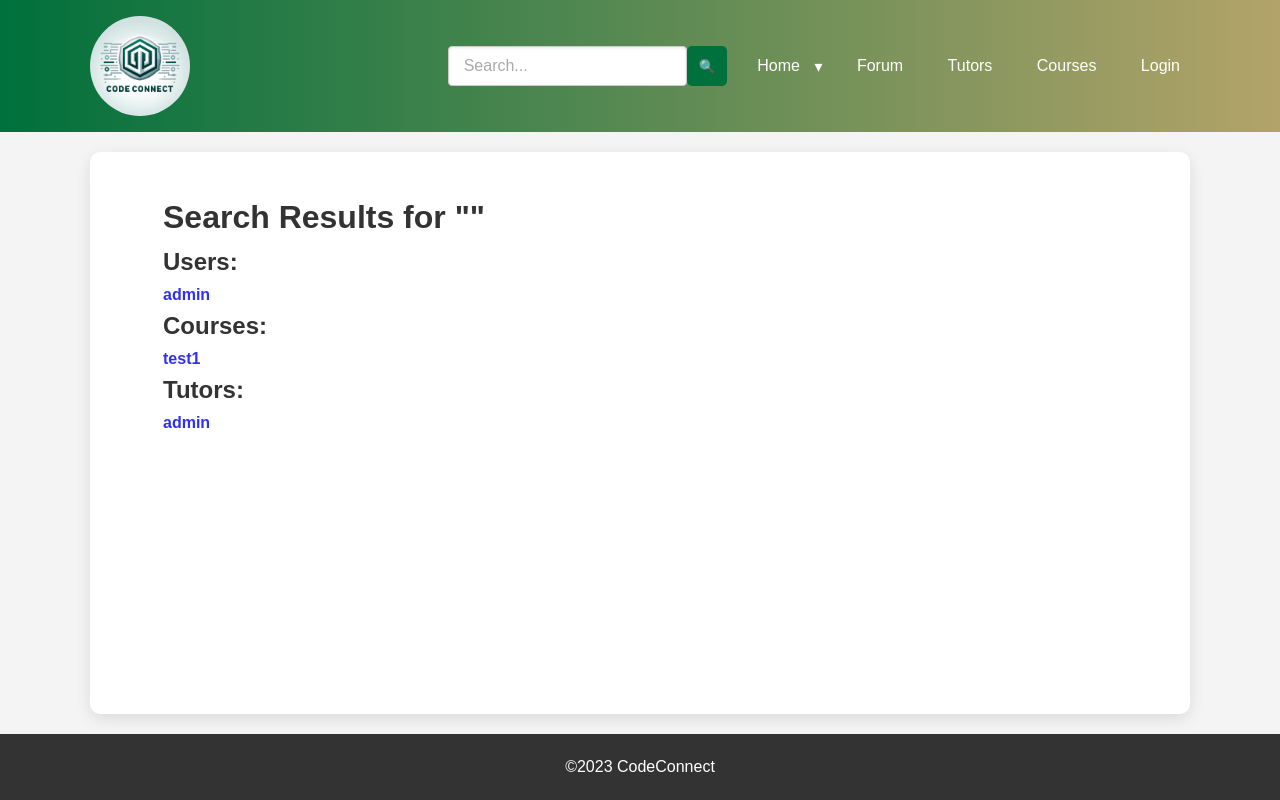
After one commit to UberCoderHyde/3135-Final-Project, a Flask app: page /search-results in a window 1280 px wide. The commit adds this page. Run offline with Flask 3, Linux system fonts and the light colour scheme.

Commit message:
got search bar to work!

```diff
--- a/app/main/routes.py
+++ b/app/main/routes.py
@@ -1,6 +1,7 @@
 from flask import render_template, request, Blueprint
+from app.models import User, Course
 
-from flask import Blueprint
+from flask import Blueprint,jsonify
 
 main = Blueprint('main', __name__, template_folder='templates')
 
@@ -23,3 +24,26 @@ def contact():
     return render_template('main/contact.html')
 
 # Additional routes can be added in a similar manner
+@main.route('/search-results')
+def search_results():
+    query = request.args.get('query', '').strip()
+
+    # Search for users, courses, and tutors based on the query
+    users = User.query.filter(User.username.ilike(f'%{query}%')).all()
+    courses = Course.query.filter(Course.name.ilike(f'%{query}%')).all()
+
+    # You may need to adjust the search criteria for tutors based on your requirements
+    tutors = User.query.filter(User.is_tutor).filter(User.username.ilike(f'%{query}%')).all()
+
+    return render_template('main/search_results.html', query=query, users=users, courses=courses, tutors=tutors)
+@main.route('/search-suggestions')
+def search_suggestions():
+    query = request.args.get('query', '').strip()
+
+    # Fetch user, course, and tutor suggestions based on the query
+    user_suggestions = [user.username for user in User.query.filter(User.username.ilike(f'%{query}%')).limit(5)]
+    course_suggestions = [course.name for course in Course.query.filter(Course.name.ilike(f'%{query}%')).limit(5)]
+    tutor_suggestions = [tutor.username for tutor in User.query.filter(User.is_tutor).filter(User.username.ilike(f'%{query}%')).limit(5)]
+
+    suggestions = user_suggestions + course_suggestions + tutor_suggestions
+    return jsonify(suggestions)
--- /dev/null
+++ b/app/main/templates/main/search_results.html
@@ -0,0 +1,33 @@
+
+{% extends 'base.html' %}
+
+{% block title %}Home{% endblock %}
+
+{% block content %}
+<main class="container">
+    <div class="container">
+        <h1>Search Results for "{{ query }}"</h1>
+
+        <h2>Users:</h2>
+        <ul>
+            {% for user in users %}
+                <li><a href="{{ url_for('user.profile', user_id=user.id) }}">{{ user.username }}</a></li>
+            {% endfor %}
+        </ul>
+
+        <h2>Courses:</h2>
+        <ul>
+            {% for course in courses %}
+                <li><a href="{{ url_for('courses.course_detail', course_id=course.id) }}">{{ course.name }}</a></li>
+            {% endfor %}
+        </ul>
+
+        <h2>Tutors:</h2>
+        <ul>
+            {% for tutor in tutors %}
+                <li><a href="{{ url_for('tutoring.tutor_profile', tutor_id=tutor.id) }}">{{ tutor.username }}</a></li>
+            {% endfor %}
+        </ul>
+    </div>
+</main>
+{% endblock %}
--- a/app/static/css/styles.css
+++ b/app/static/css/styles.css
@@ -773,3 +773,40 @@
 .indented {
 padding-left:20px
 }
+.search-container {
+    display: flex;
+    align-items: center;
+}
+
+.search-form {
+    display: flex;
+    align-items: center;
+}
+
+.search-input {
+    flex-grow: 1;
+    margin-right: 10px; /* Adjust as needed */
+    border: 1px solid #ccc; /* Add a border for better visibility */
+    border-radius: 5px; /* Optional: Add rounded corners */
+    padding: 8px; /* Adjust padding as needed */
+    height: 40px; /* Set the height of the input */
+}
+
+.search-button {
+    background-color: #00703C; /* Green color, adjust as needed */
+    color: white;
+    border: none;
+    border-radius: 5px;
+    padding: 8px 12px; /* Adjust padding as needed */
+    cursor: pointer;
+    height: 40px; /* Set the height of the button to match the input */
+
+}
+
+.search-input:focus {
+    outline: none; /* Remove the default focus outline */
+    border-color: #00703C; /* Highlight the input when focused, adjust as needed */
+}
+.search-button:hover {
+    background-color: #B3A369; /* Change the color on hover, adjust as needed */
+}
--- a/app/templates/base.html
+++ b/app/templates/base.html
@@ -13,6 +13,13 @@
             <div class="nav-container">
                 <div class="logo-container">
                     <img src="{{ url_for('static', filename='img/CompanyLogo.png') }}" class="logo" alt="Company Logo">
+                </div>
+                <div class="search-container">
+                    <form action="{{ url_for('main.search_results') }}" method="GET" class="search-form">
+                        <input type="text" placeholder="Search..." name="query" id="search-input" list="search-results-list" class="search-input">
+                        <datalist id="search-results-list"></datalist>
+                        <button type="submit" class="search-button">&#128269;</button>
+                    </form>
                 </div>
                 <ul class="nav-links">
                     {% if current_user.is_authenticated %}
@@ -83,6 +90,33 @@
                 }
             });
         });
+        document.addEventListener('DOMContentLoaded', function() {
+        var searchInput = document.getElementById('search-input');
+        var searchResultsList = document.getElementById('search-results-list');
+
+        searchInput.addEventListener('input', function() {
+            var query = this.value.trim();
+
+            if (query.length === 0) {
+                searchResultsList.innerHTML = ''; // Clear the suggestions if the input is empty
+                return;
+            }
+
+            // Use an AJAX request to fetch search suggestions from the server
+            fetch(`/search-suggestions?query=${encodeURIComponent(query)}`)
+                .then(response => response.json())
+                .then(data => {
+                    // Update the datalist with the fetched suggestions
+                    searchResultsList.innerHTML = '';
+                    data.forEach(function(item) {
+                        var option = document.createElement('option');
+                        option.value = item;
+                        searchResultsList.appendChild(option);
+                    });
+                })
+                .catch(error => console.error('Error fetching search suggestions:', error));
+        });
+    });
     </script>
 </body>
 </html>
```
Lines whose indentation alone changed are shown as unchanged.
